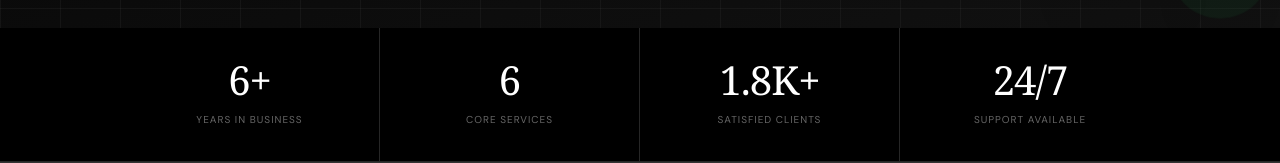
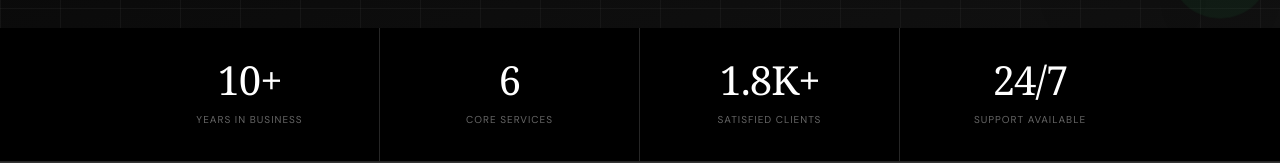
Before and after one commit to ara20ar07-hash/yousif-group, a React (Vite) app: page / in a window 1280 px wide. Shown: the part 772-935 px from the top of the page. Built offline with nearby package versions, Linux system fonts and the light colour scheme; no server answers; the database is empty; a web font is replaced by a local one.

Commit message:
feat: improve AI reliability and UI components
- Implement fallback logic for Gemini model analysis
- Disable automatic boiler/manifold rendering in Designer
- Add count-up animation for statistics component

```diff
--- a/server.ts
+++ b/server.ts
@@ -123,7 +123,40 @@ Respond ONLY with valid raw JSON in this exact structure:
       }
     });
 
+    const geminiErrors: string[] = [];
+
+    // 1. Try Gemini 3.6 Flash first
     try {
+      console.log("Attempting blueprint analysis with primary model Gemini 3.6 Flash...");
+      const response = await ai.models.generateContent({
+        model: "gemini-3.6-flash",
+        contents: [
+          {
+            role: "user",
+            parts: [
+              {
+                inlineData: {
+                  mimeType: "image/jpeg",
+                  data: cleanBase64
+                }
+              },
+              { text: BLUEPRINT_PROMPT }
+            ]
+          }
+        ]
+      });
+      const text = response.candidates?.[0]?.content?.parts?.[0]?.text;
+      if (text && text.trim().length > 0) return text;
+      geminiErrors.push("gemini-3.6-flash: Returned empty or candidate-less response");
+    } catch (err1: any) {
+      const errDetail1 = `[gemini-3.6-flash] Code: ${err1?.status || err1?.code || 'N/A'}, Message: ${err1?.message || String(err1)}`;
+      console.warn("Primary Gemini model failed:", errDetail1);
+      geminiErrors.push(errDetail1);
+    }
+
+    // 2. Try Gemini 2.5 Flash as secondary Gemini model
+    try {
+      console.log("Gemini 3.6 Flash failed/unavailable. Retrying with secondary model Gemini 2.5 Flash...");
       const response = await ai.models.generateContent({
         model: "gemini-2.5-flash",
         contents: [
@@ -141,9 +174,18 @@ Respond ONLY with valid raw JSON in this exact structure:
           }
         ]
       });
-      return response.candidates?.[0]?.content?.parts?.[0]?.text || "";
-    } catch (primaryErr: any) {
-      console.warn("gemini-2.5-flash failed, retrying with gemini-1.5-flash...", primaryErr?.message || primaryErr);
+      const text = response.candidates?.[0]?.content?.parts?.[0]?.text;
+      if (text && text.trim().length > 0) return text;
+      geminiErrors.push("gemini-2.5-flash: Returned empty response");
+    } catch (err2: any) {
+      const errDetail2 = `[gemini-2.5-flash] Code: ${err2?.status || err2?.code || 'N/A'}, Message: ${err2?.message || String(err2)}`;
+      console.warn("Secondary Gemini model failed:", errDetail2);
+      geminiErrors.push(errDetail2);
+    }
+
+    // 3. Try Gemini 1.5 Flash as final Gemini fallback
+    try {
+      console.log("Retrying with Gemini 1.5 Flash...");
       const response = await ai.models.generateContent({
         model: "gemini-1.5-flash",
         contents: [
@@ -161,8 +203,19 @@ Respond ONLY with valid raw JSON in this exact structure:
           }
         ]
       });
-      return response.candidates?.[0]?.content?.parts?.[0]?.text || "";
+      const text = response.candidates?.[0]?.content?.parts?.[0]?.text;
+      if (text && text.trim().length > 0) return text;
+      geminiErrors.push("gemini-1.5-flash: Returned empty response");
+    } catch (err3: any) {
+      const errDetail3 = `[gemini-1.5-flash] Code: ${err3?.status || err3?.code || 'N/A'}, Message: ${err3?.message || String(err3)}`;
+      console.warn("Final Gemini model failed:", errDetail3);
+      geminiErrors.push(errDetail3);
     }
+
+    const detailedErrStr = `All Gemini models failed:\n- ${geminiErrors.join("\n- ")}`;
+    const failureErr = new Error(detailedErrStr);
+    (failureErr as any).details = geminiErrors;
+    throw failureErr;
   };
 
   const analyzeWithGroq = async (cleanBase64: string, apiKey: string) => {
@@ -226,7 +279,7 @@ Respond ONLY with valid raw JSON in this exact structure:
       // Try Gemini first
       if (geminiKey) {
         try {
-          console.log("Attempting blueprint analysis with Gemini 2.5 Flash...");
+          console.log("Attempting blueprint analysis with Gemini 3.6 Flash...");
           rawText = await analyzeWithGemini(cleanBase64, geminiKey);
           console.log("Gemini analysis succeeded.");
         } catch (geminiErr: any) {
@@ -239,7 +292,8 @@ Respond ONLY with valid raw JSON in this exact structure:
               console.log("Groq fallback succeeded.");
             } catch (groqErr: any) {
               console.warn("Groq fallback also failed:", groqErr?.message || groqErr);
-              throw geminiErr;
+              const combinedErr = new Error(`Gemini Analysis Error:\n${geminiErr.message}\n\nGroq Fallback Error:\n${groqErr.message || String(groqErr)}`);
+              throw combinedErr;
             }
           } else {
             throw geminiErr;
--- a/src/components/DesignerTool.tsx
+++ b/src/components/DesignerTool.tsx
@@ -161,17 +161,10 @@ export const autoGenerateRoomRadiators = (
 ): ComponentData[] => {
   if (!rooms || rooms.length === 0) return existingComps;
 
-  // Retain non-radiator components (boilers, manifolds, pumps, valves, etc.)
-  const nonRadiators = existingComps.filter(c => c.type !== 'radiator');
-
-  // Auto-add Boiler and Manifold if not present
+  // Retain other custom components while removing auto boiler and manifold icons
+  const nonRadiators = existingComps.filter(c => c.type !== 'radiator' && c.type !== 'boiler' && c.type !== 'manifold');
+
   const baseComps: ComponentData[] = [...nonRadiators];
-  if (!baseComps.some(c => c.type === 'boiler')) {
-    baseComps.push({ id: 'boiler_auto', type: 'boiler', x: 50, y: 50 });
-  }
-  if (!baseComps.some(c => c.type === 'manifold')) {
-    baseComps.push({ id: 'manifold_auto', type: 'manifold', x: 130, y: 50 });
-  }
 
   const newRadiators: ComponentData[] = [];
   let heatedIndex = 0;
@@ -1161,6 +1154,7 @@ export default function DesignerTool() {
               <div className="absolute inset-0 w-full h-full pointer-events-none z-10">
                  {components.map(comp => {
                     if (comp.type === 'radiator' && !showRadiators) return null;
+                    if (comp.type === 'boiler' || comp.type === 'manifold') return null;
                     const spec = componentSpecs[comp.type];
                     const isSelected = comp.id === selectedComponentId;
                     const roomIdx = comp.assignedRoomIndex !== undefined && comp.assignedRoomIndex >= 0 ? comp.assignedRoomIndex : 0;
--- a/src/components/Stats.tsx
+++ b/src/components/Stats.tsx
@@ -1,14 +1,88 @@
+import { useState, useEffect, useRef } from 'react';
 import { useLanguage } from './LanguageContext';
-import { motion } from 'motion/react';
+import { motion, useInView } from 'motion/react';
+
+function CountUpNumber({
+  target,
+  suffix = '',
+  startVal = 1,
+  duration = 5000,
+  isInView
+}: {
+  target: number;
+  suffix?: string;
+  startVal?: number;
+  duration?: number;
+  isInView: boolean;
+}) {
+  const [count, setCount] = useState(startVal);
+
+  useEffect(() => {
+    if (!isInView) return;
+
+    let startTime: number | null = null;
+    let animationFrameId: number;
+
+    const step = (timestamp: number) => {
+      if (!startTime) startTime = timestamp;
+      const elapsed = timestamp - startTime;
+      const progress = Math.min(elapsed / duration, 1);
+
+      // Divide duration equally across all steps (linear progress)
+      const steps = target - startVal + 1;
+      const current = progress >= 1 ? target : Math.min(target, startVal + Math.floor(steps * progress));
+
+      setCount(current);
+
+      if (progress < 1) {
+        animationFrameId = requestAnimationFrame(step);
+      } else {
+        setCount(target);
+      }
+    };
+
+    animationFrameId = requestAnimationFrame(step);
+
+    return () => {
+      if (animationFrameId) cancelAnimationFrame(animationFrameId);
+    };
+  }, [isInView, target, startVal, duration]);
+
+  return (
+    <span>
+      {count}{suffix}
+    </span>
+  );
+}
 
 export default function Stats() {
   const { lang } = useLanguage();
+  const containerRef = useRef<HTMLDivElement>(null);
+  const isInView = useInView(containerRef, { once: true, margin: '-50px' });
 
   const stats = [
-    { num: '6+', label: lang === 'ku' ? 'ساڵ لە کارکردن' : 'Years in Business' },
-    { num: '6', label: lang === 'ku' ? 'خزمەتگوزارییە سەرەکییەکان' : 'Core Services' },
-    { num: '1.8K+', label: lang === 'ku' ? 'کڕیاری ڕازی' : 'Satisfied Clients' },
-    { num: '24/7', label: lang === 'ku' ? 'پاڵپشتی بەردەست' : 'Support Available' },
+    {
+      type: 'countUp',
+      target: 10,
+      suffix: '+',
+      label: lang === 'ku' ? 'ساڵ لە کارکردن' : 'Years in Business'
+    },
+    {
+      type: 'countUp',
+      target: 6,
+      suffix: '',
+      label: lang === 'ku' ? 'خزمەتگوزارییە سەرەکییەکان' : 'Core Services'
+    },
+    {
+      type: 'static',
+      num: '1.8K+',
+      label: lang === 'ku' ? 'کڕیاری ڕازی' : 'Satisfied Clients'
+    },
+    {
+      type: 'static',
+      num: '24/7',
+      label: lang === 'ku' ? 'پاڵپشتی بەردەست' : 'Support Available'
+    },
   ];
 
   const containerVariants = {
@@ -32,6 +106,7 @@ export default function Stats() {
 
   return (
     <motion.div
+      ref={containerRef}
       className="flex flex-wrap lg:flex-nowrap justify-center bg-navy border-b border-border-main"
       initial="hidden"
       whileInView="visible"
@@ -47,7 +122,17 @@ export default function Stats() {
           } ${i % 2 === 0 ? 'border-r lg:border-r' : ''}`}
         >
           <div className="font-serif text-[40px] text-text-main tracking-tight leading-none mb-3">
-            {stat.num}
+            {stat.type === 'countUp' ? (
+              <CountUpNumber
+                target={stat.target}
+                suffix={stat.suffix}
+                startVal={1}
+                duration={5000}
+                isInView={isInView}
+              />
+            ) : (
+              stat.num
+            )}
           </div>
           <div className="text-[10px] uppercase tracking-widest text-white/40">
             {stat.label}
```
